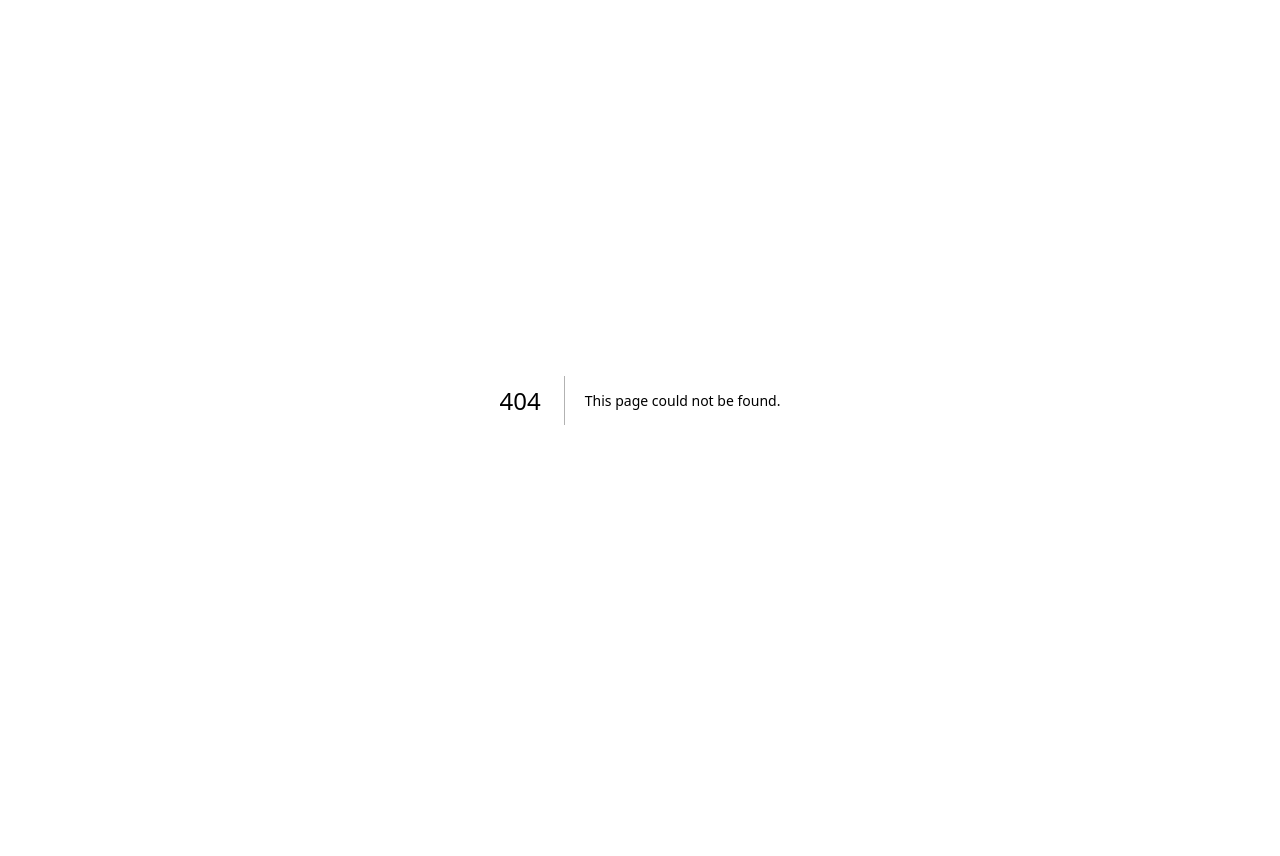
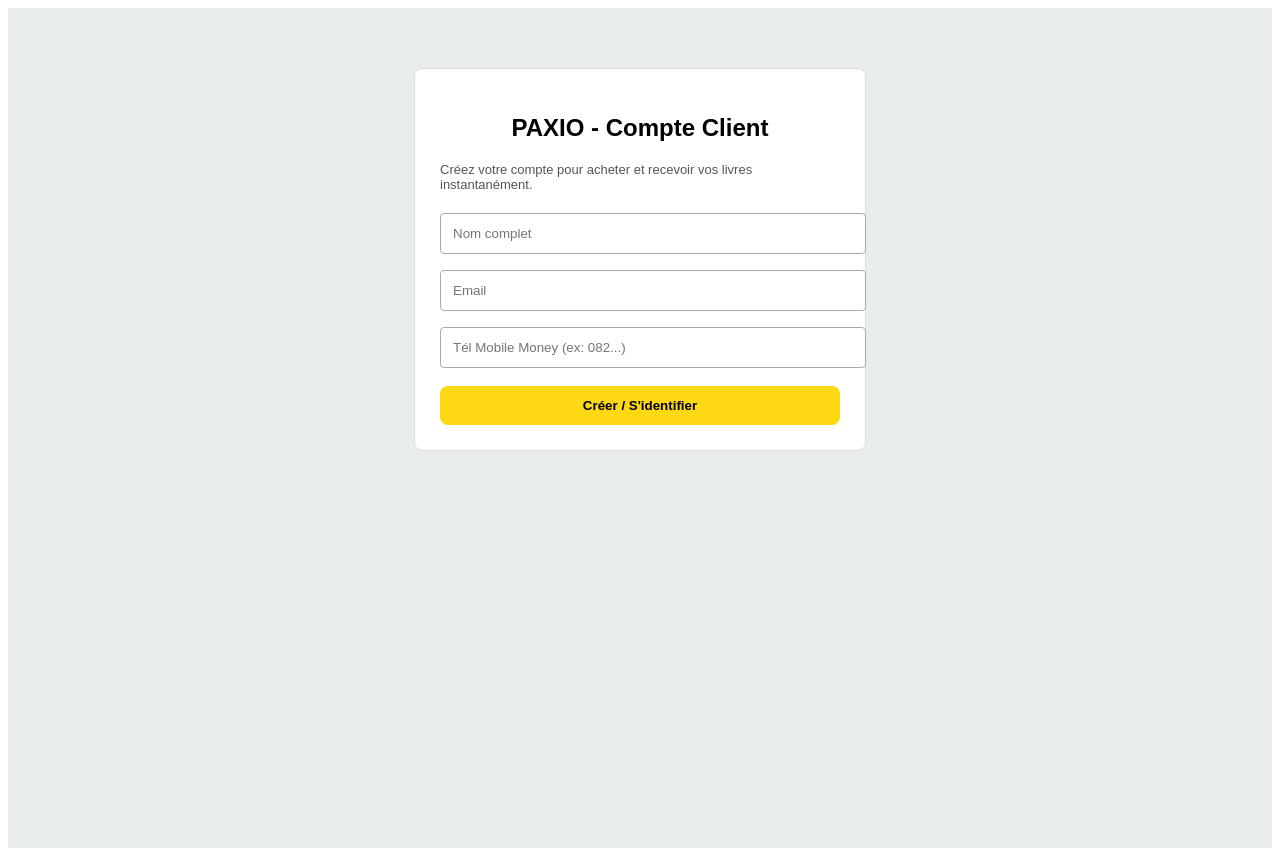
Before and after one commit to cmprojetsmasi/paxio, a Next.js app: page /compte in a window 1280 px wide. Before the commit this address had no page. Before the commit the page ends 800 px from the top, so only its background shows below. Built offline with nearby package versions, Linux system fonts and the light colour scheme.

Commit message:
Add Compte component for user account management

```diff
--- /dev/null
+++ b/pages/compte.js
@@ -0,0 +1,48 @@
+import { useState, useEffect } from 'react'
+
+export default function Compte() {
+  const [user, setUser] = useState(null)
+  const [form, setForm] = useState({nom:'', email:'', tel:''})
+
+  useEffect(() => {
+    setUser(JSON.parse(localStorage.getItem('paxio_user') || 'null'))
+  }, [])
+
+  const login = () => {
+    if(!form.email || !form.nom) return alert('Nom et email obligatoires')
+    localStorage.setItem('paxio_user', JSON.stringify(form))
+    setUser(form)
+    alert('Bienvenue ' + form.nom + ' !')
+    window.location.href = '/'
+  }
+
+  const logout = () => {
+    localStorage.removeItem('paxio_user')
+    setUser(null)
+  }
+
+  return (
+    <div style={{fontFamily:'Arial', background:'#EAEDED', minHeight:'100vh', padding:'20px'}}>
+      <div style={{maxWidth:'400px', margin:'40px auto', background:'white', padding:'25px', borderRadius:'8px', border:'1px solid #ddd'}}>
+        <h2 style={{textAlign:'center'}}>PAXIO - Compte Client</h2>
+        {!user ? (
+          <>
+            <p style={{fontSize:'13px', color:'#555'}}>Créez votre compte pour acheter et recevoir vos livres instantanément.</p>
+            <input placeholder="Nom complet" value={form.nom} onChange={e=>setForm({...form, nom:e.target.value})} style={{width:'100%', padding:'12px', margin:'8px 0', borderRadius:'4px', border:'1px solid #aaa'}}/>
+            <input placeholder="Email" value={form.email} onChange={e=>setForm({...form, email:e.target.value})} style={{width:'100%', padding:'12px', margin:'8px 0', borderRadius:'4px', border:'1px solid #aaa'}}/>
+            <input placeholder="Tél Mobile Money (ex: 082...)" value={form.tel} onChange={e=>setForm({...form, tel:e.target.value})} style={{width:'100%', padding:'12px', margin:'8px 0', borderRadius:'4px', border:'1px solid #aaa'}}/>
+            <button onClick={login} style={{width:'100%', background:'#FFD814', border:'none', padding:'12px', borderRadius:'8px', fontWeight:'bold', marginTop:'10px'}}>Créer / S'identifier</button>
+          </>
+        ) : (
+          <div style={{textAlign:'center'}}>
+            <p style={{fontSize:'50px'}}>👤</p>
+            <h3>{user.nom}</h3>
+            <p style={{fontSize:'13px', color:'#555'}}>{user.email}<br/>{user.tel}</p>
+            <button onClick={logout} style={{width:'100%', background:'#f0f0f0', border:'1px solid #ddd', padding:'10px', borderRadius:'8px', marginTop:'15px'}}>Se déconnecter</button>
+            <a href="/" style={{display:'block', marginTop:'15px', background:'#131921', color:'white', padding:'12px', borderRadius:'8px', textDecoration:'none'}}>Retour à la boutique</a>
+          </div>
+        )}
+      </div>
+    </div>
+  )
+          }
```
